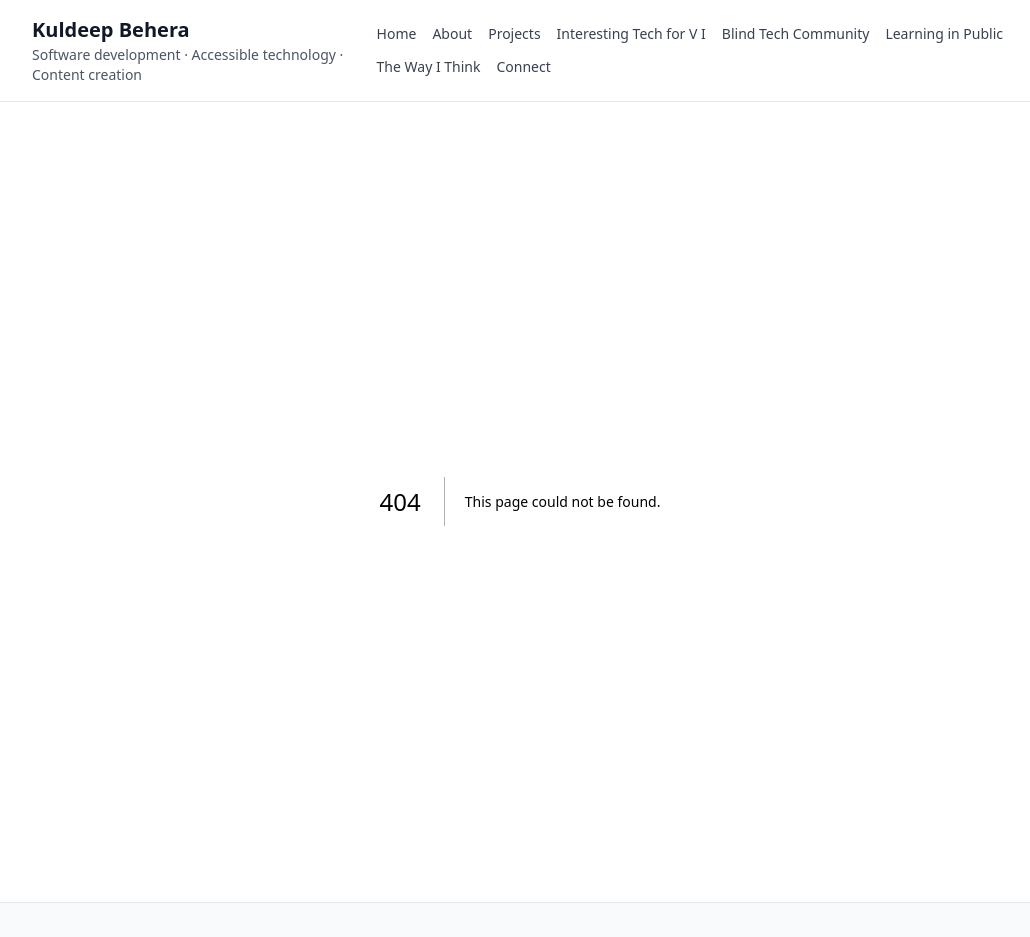
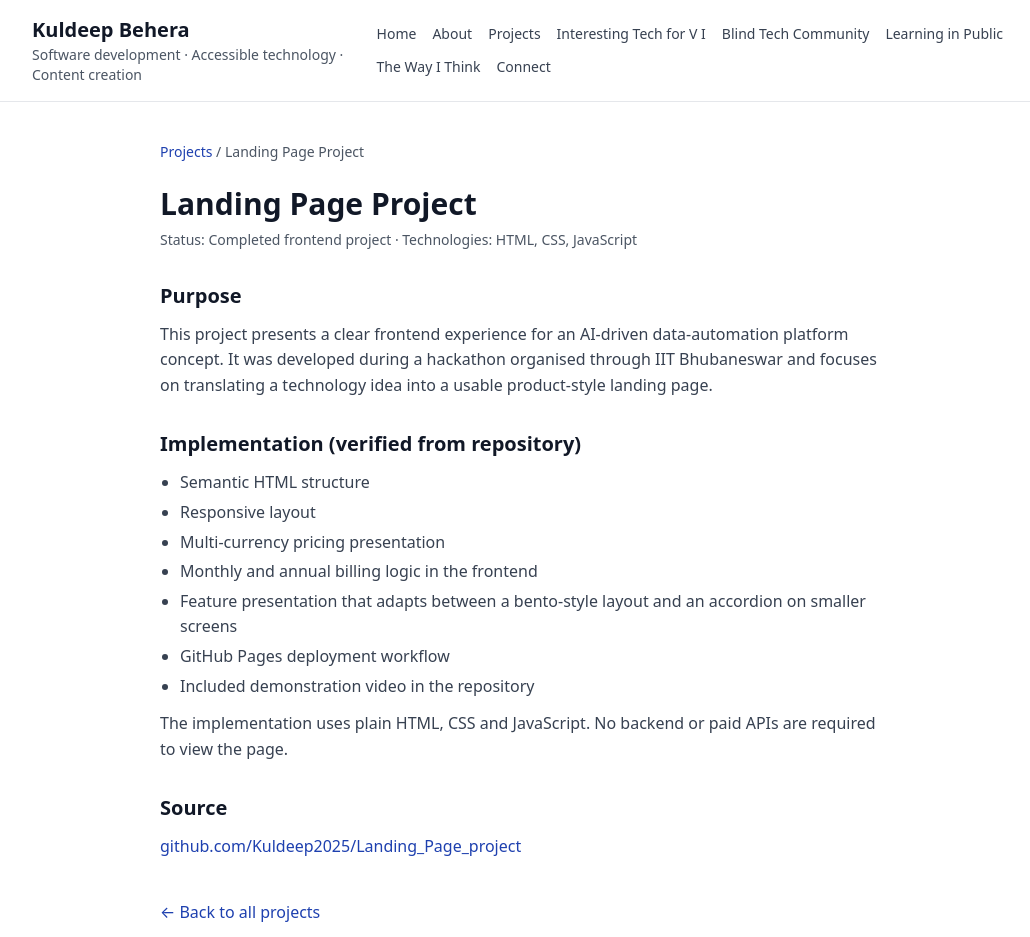
Before and after one commit to Kuldeep2025/kuldeep-behera-platform, a Next.js app: page /projects/landing-page in a window 1280 px wide. Before the commit this address had no page. Shown: the top 937 px of the page, without its empty margins (120-1150 px from the left). Built offline with nearby package versions, Linux system fonts and the light colour scheme.

Commit message:
Add Landing Page Project detail page from verified repository

```diff
--- /dev/null
+++ b/src/app/projects/landing-page/page.tsx
@@ -0,0 +1,76 @@
+import type { Metadata } from "next";
+import Link from "next/link";
+
+export const metadata: Metadata = {
+  title: "Landing Page Project",
+  description:
+    "Responsive HTML/CSS/JavaScript landing page for an AI-driven data-automation concept, developed by Kuldeep Behera.",
+};
+
+export default function LandingPageProjectPage() {
+  return (
+    <article className="mx-auto max-w-3xl px-4 py-10 sm:px-6">
+      <nav aria-label="Breadcrumb" className="mb-6 text-sm text-gray-600">
+        <Link href="/projects" className="text-brand-700 hover:underline focus:outline-none">
+          Projects
+        </Link>
+        <span aria-hidden="true"> / </span>
+        <span>Landing Page Project</span>
+      </nav>
+
+      <h1 className="text-3xl font-bold text-gray-900">Landing Page Project</h1>
+      <p className="mt-2 text-sm text-gray-600">
+        Status: Completed frontend project · Technologies: HTML, CSS, JavaScript
+      </p>
+
+      <section className="mt-8" aria-labelledby="purpose-heading">
+        <h2 id="purpose-heading" className="text-xl font-semibold text-gray-900">
+          Purpose
+        </h2>
+        <p className="mt-3 text-gray-700">
+          This project presents a clear frontend experience for an AI-driven data-automation platform concept. It was developed during a hackathon organised through IIT Bhubaneswar and focuses on translating a technology idea into a usable product-style landing page.
+        </p>
+      </section>
+
+      <section className="mt-8" aria-labelledby="impl-heading">
+        <h2 id="impl-heading" className="text-xl font-semibold text-gray-900">
+          Implementation (verified from repository)
+        </h2>
+        <ul className="mt-3 list-disc space-y-1 pl-5 text-gray-700">
+          <li>Semantic HTML structure</li>
+          <li>Responsive layout</li>
+          <li>Multi-currency pricing presentation</li>
+          <li>Monthly and annual billing logic in the frontend</li>
+          <li>Feature presentation that adapts between a bento-style layout and an accordion on smaller screens</li>
+          <li>GitHub Pages deployment workflow</li>
+          <li>Included demonstration video in the repository</li>
+        </ul>
+        <p className="mt-3 text-gray-700">
+          The implementation uses plain HTML, CSS and JavaScript. No backend or paid APIs are required to view the page.
+        </p>
+      </section>
+
+      <section className="mt-8" aria-labelledby="links-heading">
+        <h2 id="links-heading" className="text-xl font-semibold text-gray-900">
+          Source
+        </h2>
+        <p className="mt-3">
+          <a
+            href="https://github.com/Kuldeep2025/Landing_Page_project"
+            className="font-medium text-brand-700 hover:underline focus:outline-none"
+            rel="noopener noreferrer"
+            target="_blank"
+          >
+            github.com/Kuldeep2025/Landing_Page_project
+          </a>
+        </p>
+      </section>
+
+      <p className="mt-10">
+        <Link href="/projects" className="text-brand-700 hover:underline focus:outline-none">
+          ← Back to all projects
+        </Link>
+      </p>
+    </article>
+  );
+}
```
